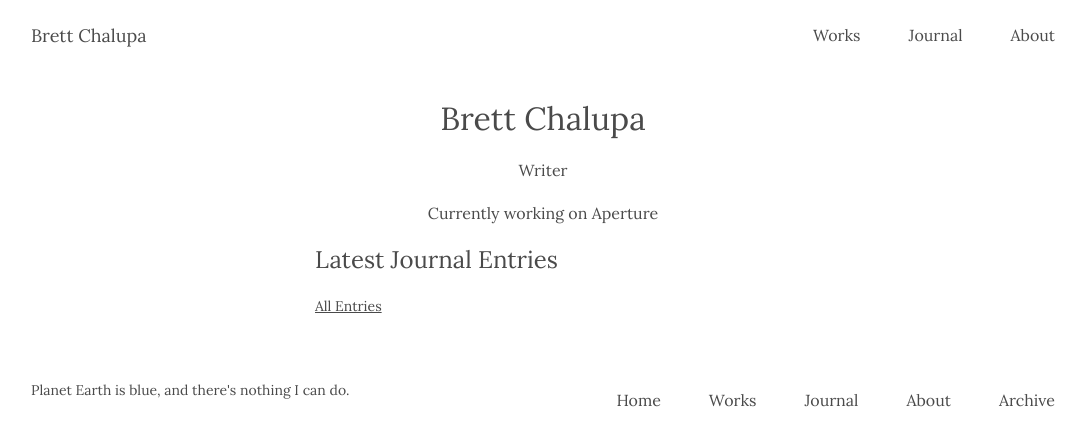
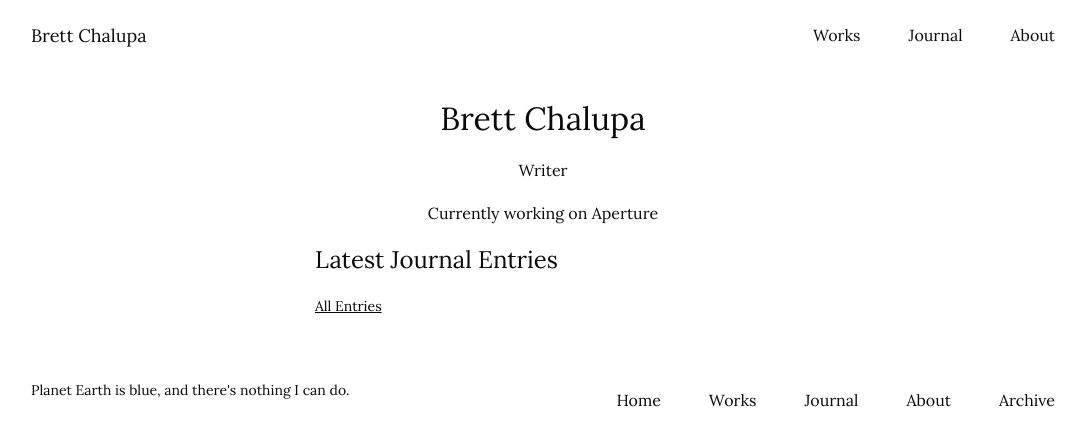
Before and after one commit to brettchalupa/brettchalupa.github.io, a Jekyll site: the page built from index.html, in a window 1280 px wide. Shown: the top 446 px of the page, without its empty margins (97-1183 px from the left). Built offline with Jekyll 4.4.1, drawn with Linux system fonts in a browser that asks for light colours; a script that is not in the unit is left out.

Commit message:
Darken font color
This makes it darker, which increases the contrast and makes the content
easier on the eyes (IMO).

```diff
--- a/_sass/layout.scss
+++ b/_sass/layout.scss
@@ -2,7 +2,7 @@
 
 $font-family: 'Lora', serif;
 $font-family-mono: Courier New, Courier, monospace;
-$font-color: #4A4A4A;
+$font-color: #0A0A0A;
 $font-color-light: lighten(#4A4A4A, 10%);
 
 $spacing-unit: 48px;
```
